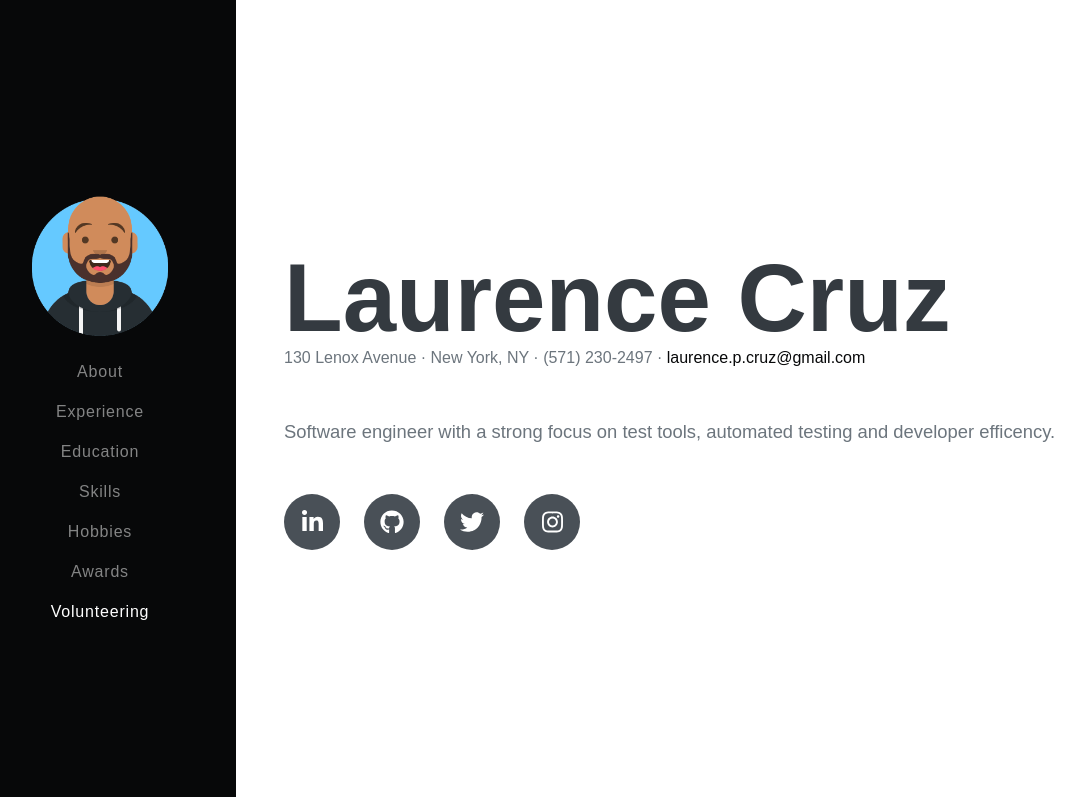
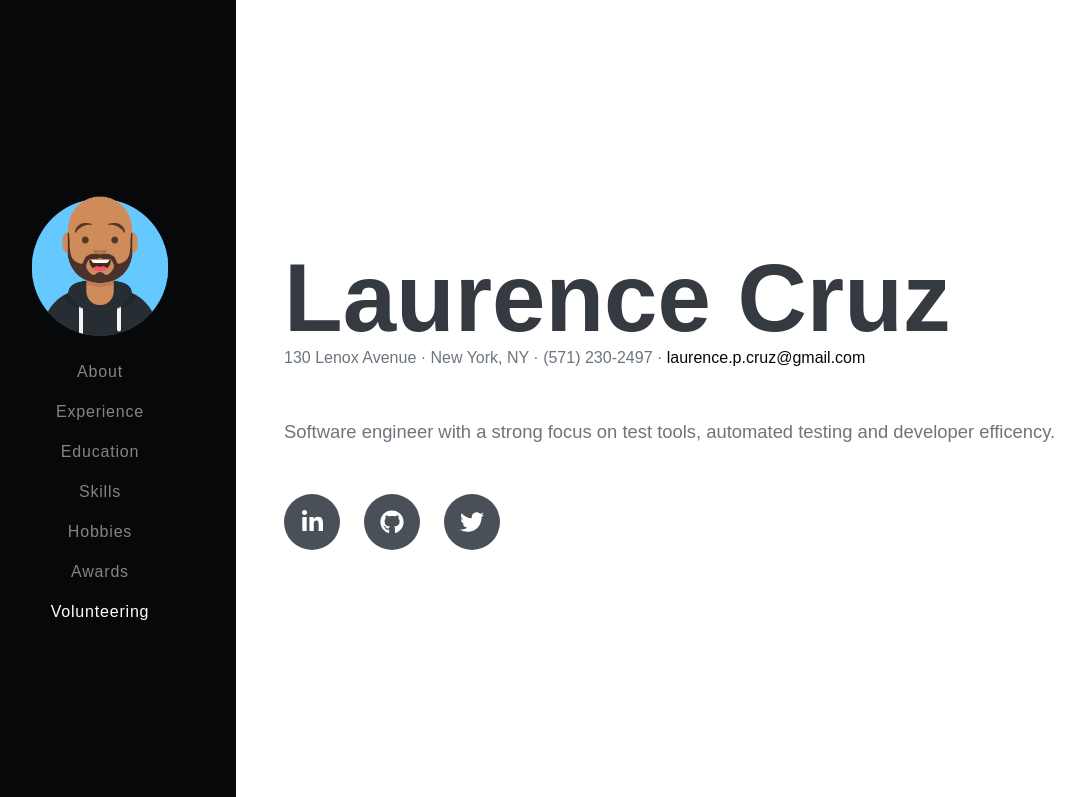
Before and after one commit to lpcruz/resume, a website: page public/index.html in a window 1280 px wide. Shown: the top 797 px of the page, without its empty margins (36-1118 px from the left). Drawn offline with nearby package versions, Linux system fonts and the light colour scheme; a web font is replaced by a local one.

Commit message:
:rocket: (chore) Remove instagram!

```diff
--- a/public/index.html
+++ b/public/index.html
@@ -42,7 +42,7 @@
           <div class="subheading mb-5">130 Lenox Avenue · New York, NY · (571) 230-2497 · <a href="mailto:laurence.p.cruz@gmail.com">laurence.p.cruz@gmail.com</a></div>
           <p class="lead mb-5">Software engineer with a strong focus on test tools, automated testing and developer efficency.</p>
           <div class="social-icons">
-            <a class="social-icon" href="https://www.linkedin.com/in/laurence-cruz-74853a22/"><i class="fab fa-linkedin-in"></i></a><a class="social-icon" href="https://www.github.com/lpcruz"><i class="fab fa-github"></i></a><a class="social-icon" href="https://twitter.com/laurencepcruz"><i class="fab fa-twitter"></i></a><a class="social-icon" href="https://instagram.com/laurencepcruz"><i class="fab fa-instagram"></i></a>
+            <a class="social-icon" href="https://www.linkedin.com/in/laurence-cruz-74853a22/"><i class="fab fa-linkedin-in"></i></a><a class="social-icon" href="https://www.github.com/lpcruz"><i class="fab fa-github"></i></a><a class="social-icon" href="https://twitter.com/laurencepcruz"><i class="fab fa-twitter"></i></a>
           </div>
         </div>
       </section>
```
